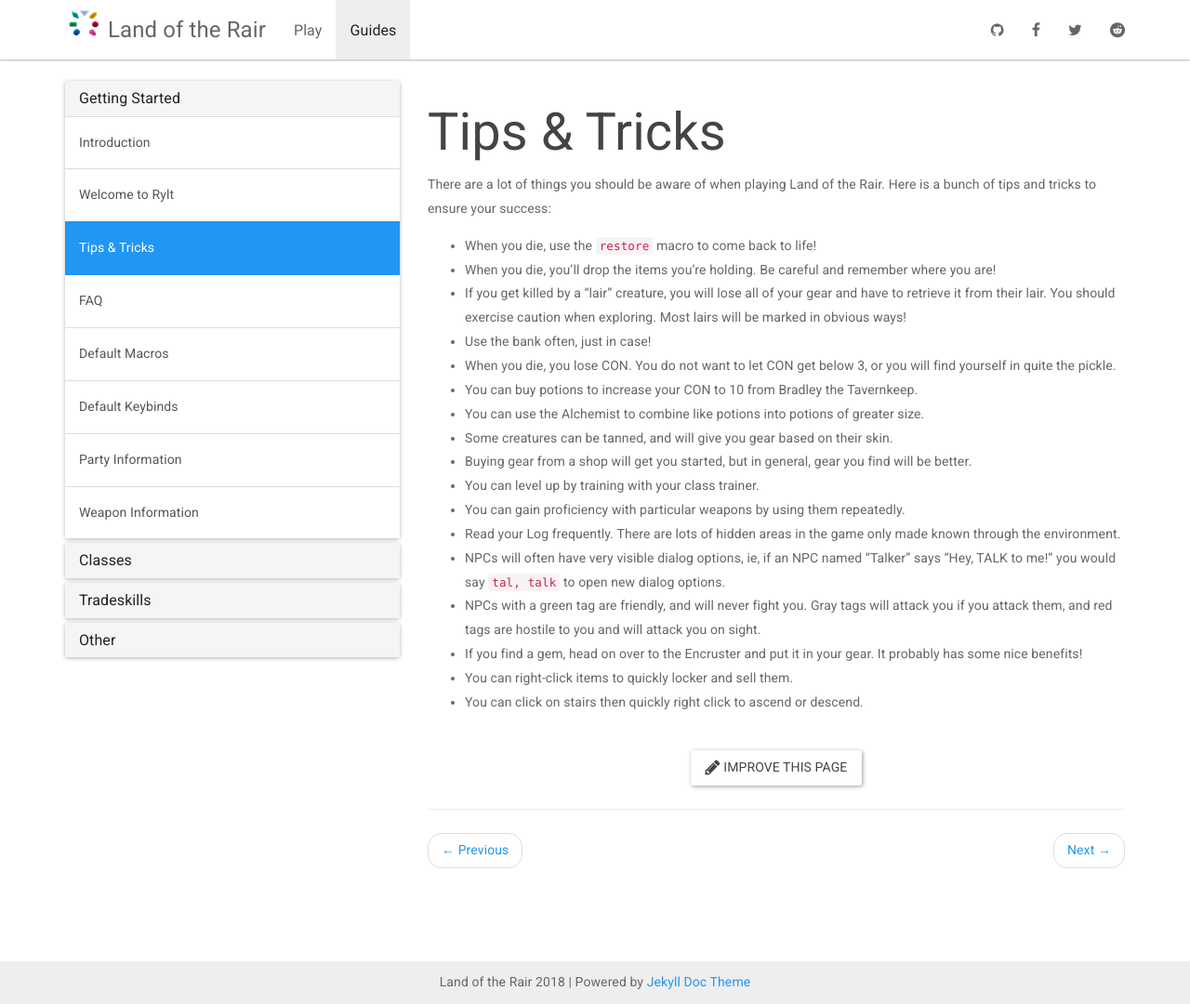
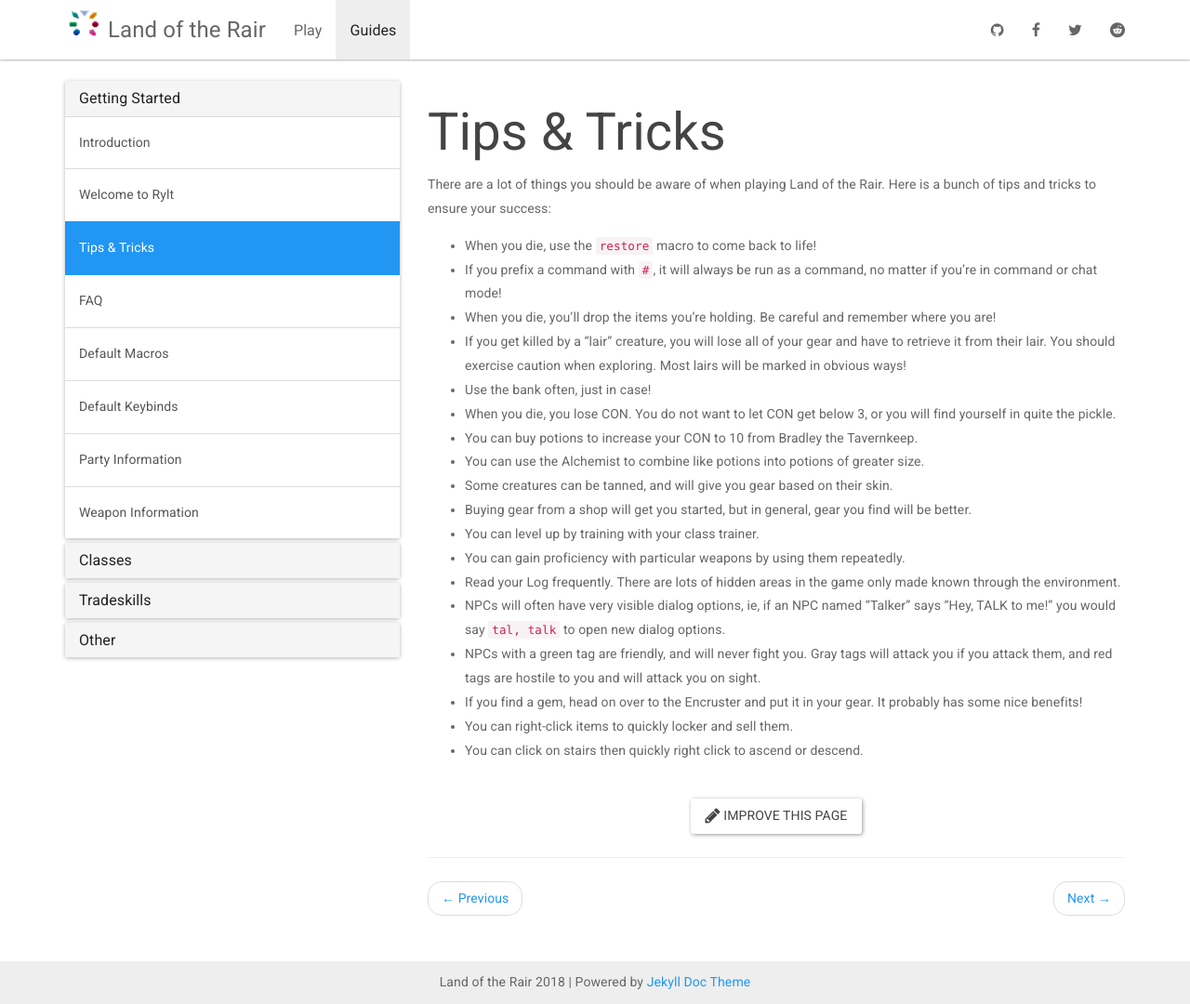
Before and after one commit to LandOfTheRair/landoftherair.github.io, a Jekyll site: the page built from _docs/getting-started/tips-tricks.md, in a window 1280 px wide and 1080 px high. Shown: the whole window at 93% size. Built offline with Jekyll 4.4.1, drawn with Linux system fonts in a browser that asks for light colours; nearby versions of some CDN libraries.

Commit message:
Update tips-tricks.md

```diff
--- a/_docs/getting-started/tips-tricks.md
+++ b/_docs/getting-started/tips-tricks.md
@@ -7,6 +7,7 @@
 
 
 * When you die, use the `restore` macro to come back to life!
+* If you prefix a command with `#`, it will always be run as a command, no matter if you're in command or chat mode!
 * When you die, you'll drop the items you're holding. Be careful and remember where you are!
 * If you get killed by a "lair" creature, you will lose all of your gear and have to retrieve it from their lair. You should exercise caution when exploring. Most lairs will be marked in obvious ways!
 * Use the bank often, just in case!
```
